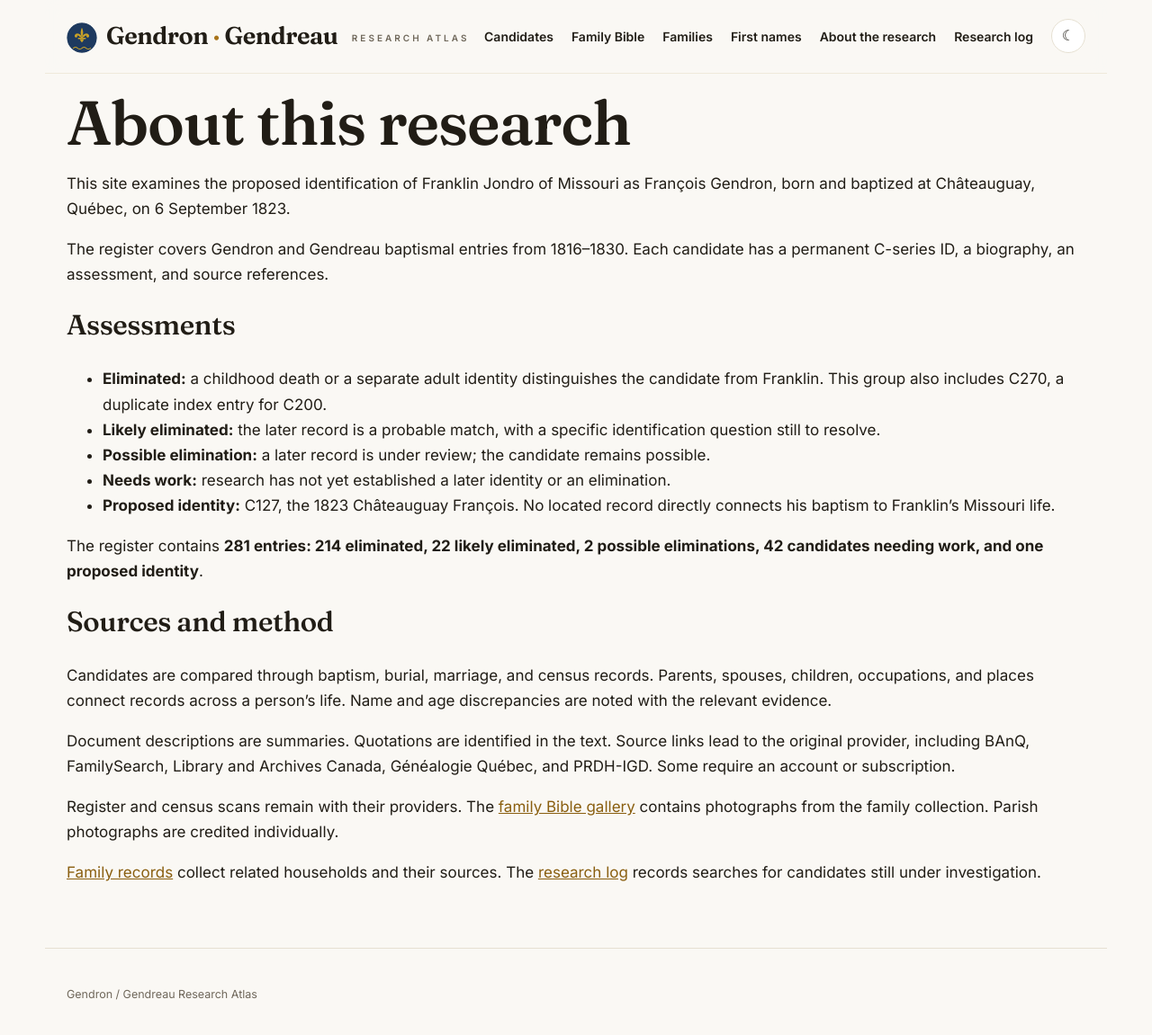
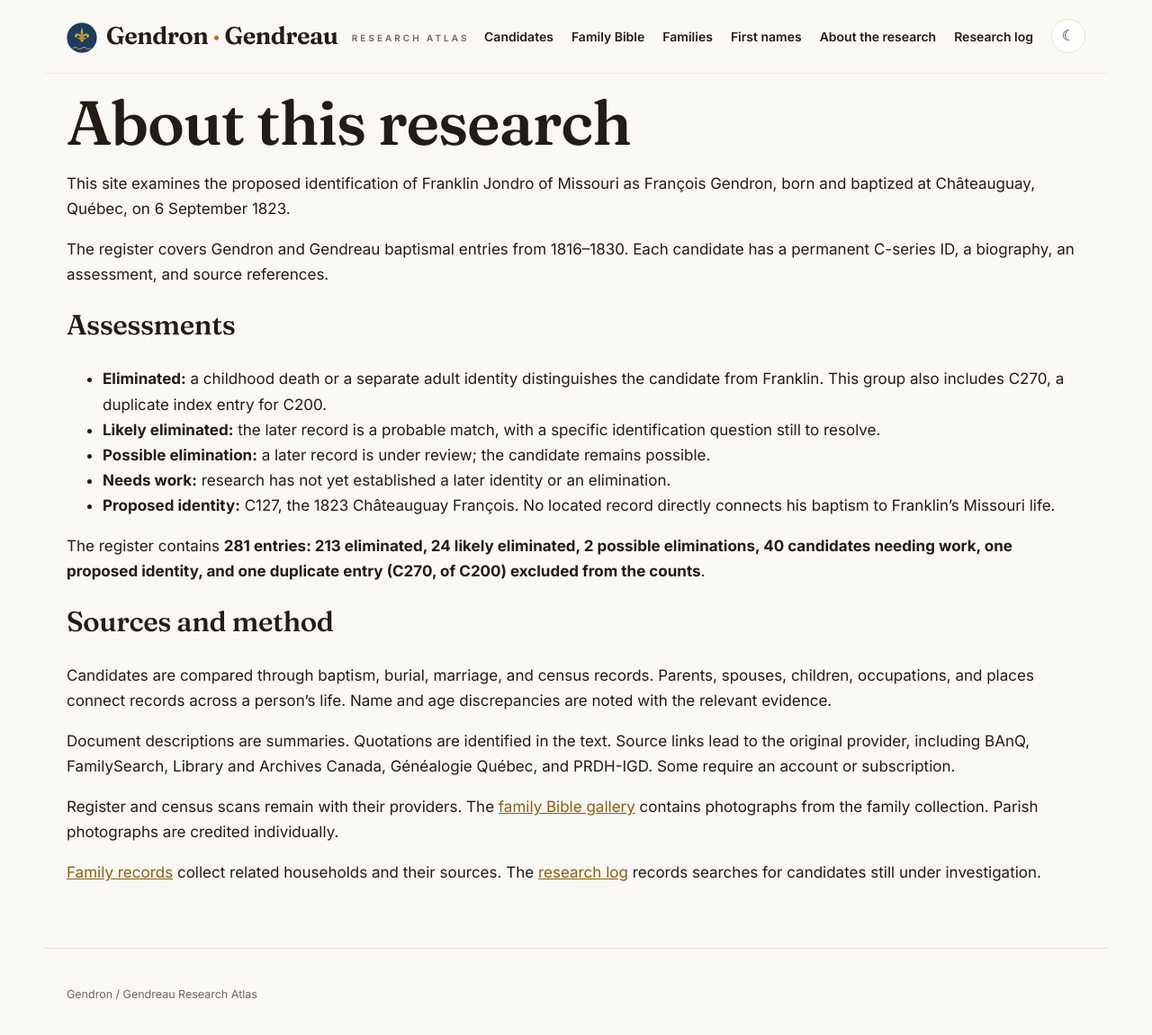
Before and after one commit to vetharmon/gendron-research, a Jekyll site: the page built from about.md, in a window 1280 px wide and 1163 px high. Shown: the top 1151 px of the window at 90% size. Built offline with Jekyll 4.4.1, drawn with Linux system fonts in a browser that asks for light colours.

Commit message:
C238 and C022 to likely elimination (verified US trails)

```diff
--- a/about.md
+++ b/about.md
@@ -17,7 +17,7 @@ The register covers Gendron and Gendreau baptismal entries from 1816–1830. Eac
 - **Needs work:** research has not yet established a later identity or an elimination.
 - **Proposed identity:** C127, the 1823 Châteauguay François. No located record directly connects his baptism to Franklin's Missouri life.
 
-The register contains **281 entries: 214 eliminated, 22 likely eliminated, 2 possible eliminations, 42 candidates needing work, and one proposed identity**.
+The register contains **281 entries: 213 eliminated, 24 likely eliminated, 2 possible eliminations, 40 candidates needing work, one proposed identity, and one duplicate entry (C270, of C200) excluded from the counts**.
 
 ## Sources and method
 
```
